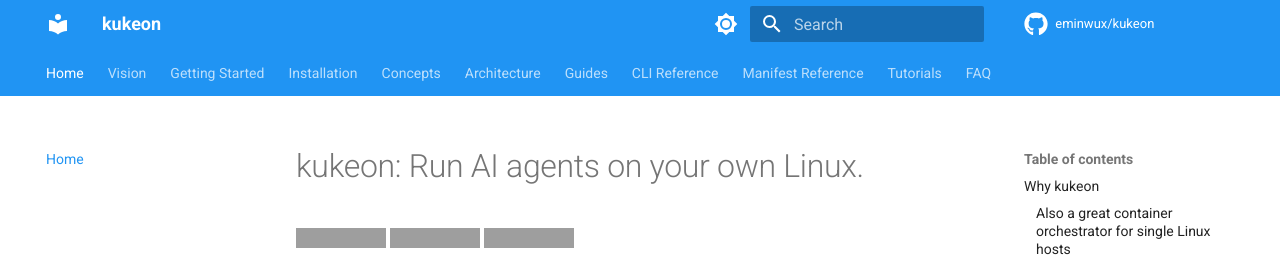
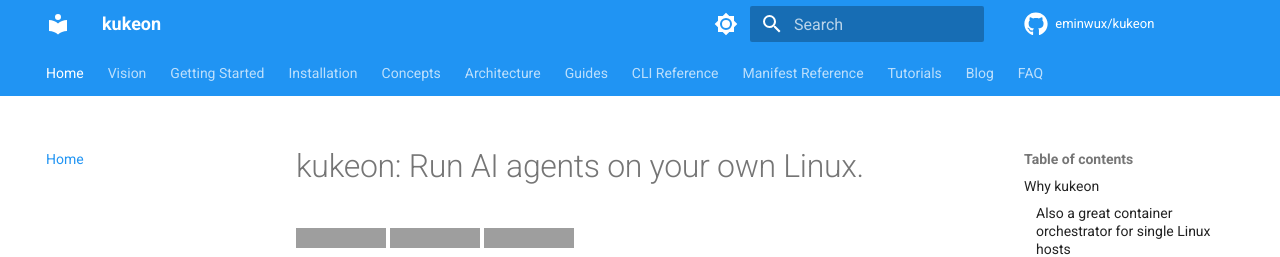
Before and after one commit to eminwux/kukeon, an MkDocs documentation site: the page built from docs/site/index.md, in a window 1280 px wide and 900 px high. Shown: the top 257 px of the window. Built offline with MkDocs 1.6.1 and Material for MkDocs 9.7.7, drawn with Linux system fonts in a browser that asks for light colours; comment, search, counter and statistics services are not loaded; the version menu is left out; grey boxes are pictures that could not be loaded.

Commit message:
docs: enable mkdocs-material blog plugin and surface Blog in nav (#587)

```diff
--- a/mkdocs.yml
+++ b/mkdocs.yml
@@ -121,6 +121,8 @@
   - Tutorials:
       - tutorials/hello-world.md
       - tutorials/first-stack.md
+  - Blog:
+      - blog/index.md
   - FAQ: faq.md
 
 extra:
@@ -134,3 +136,4 @@
   - search
   - git-revision-date-localized:
       enable_creation_date: true
+  - blog
```
Also changed, not shown: docs/site/blog/index.md (added, +3 -0 lines).
